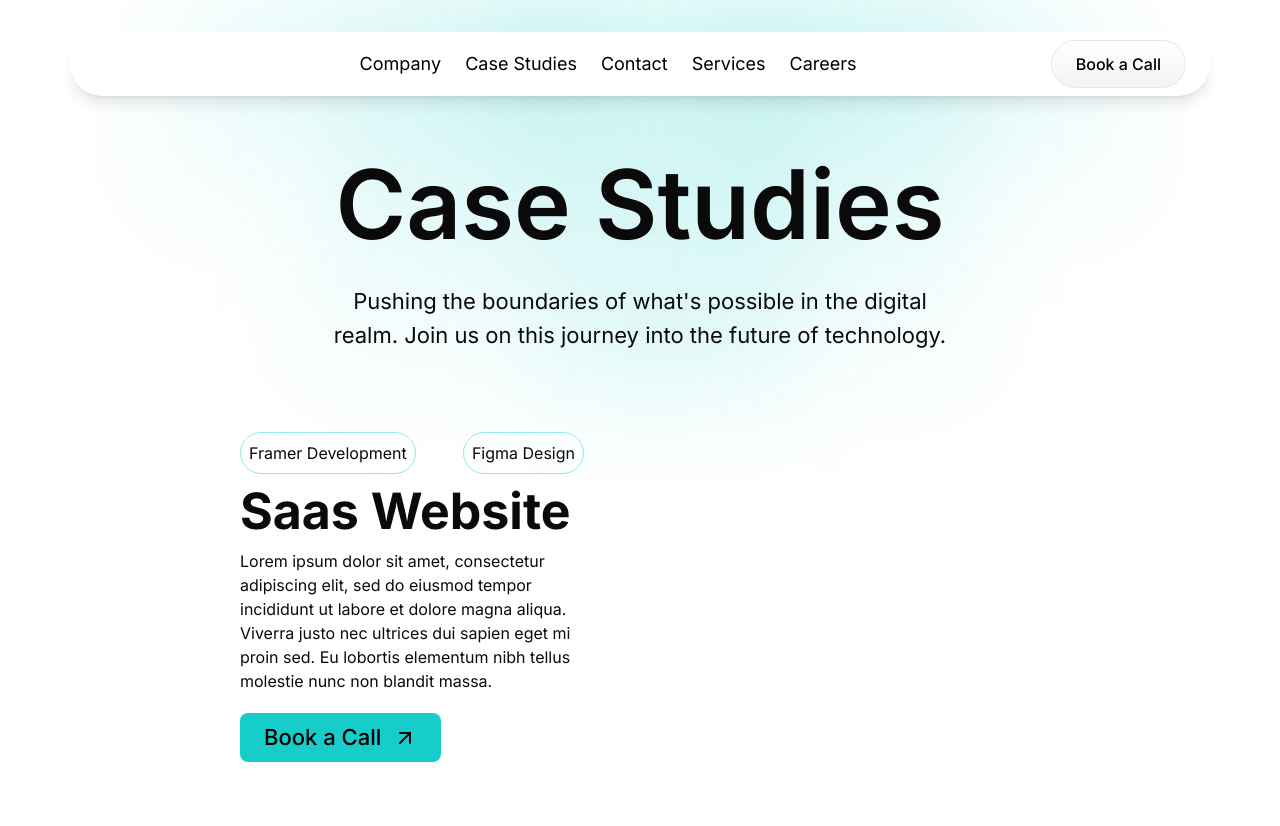
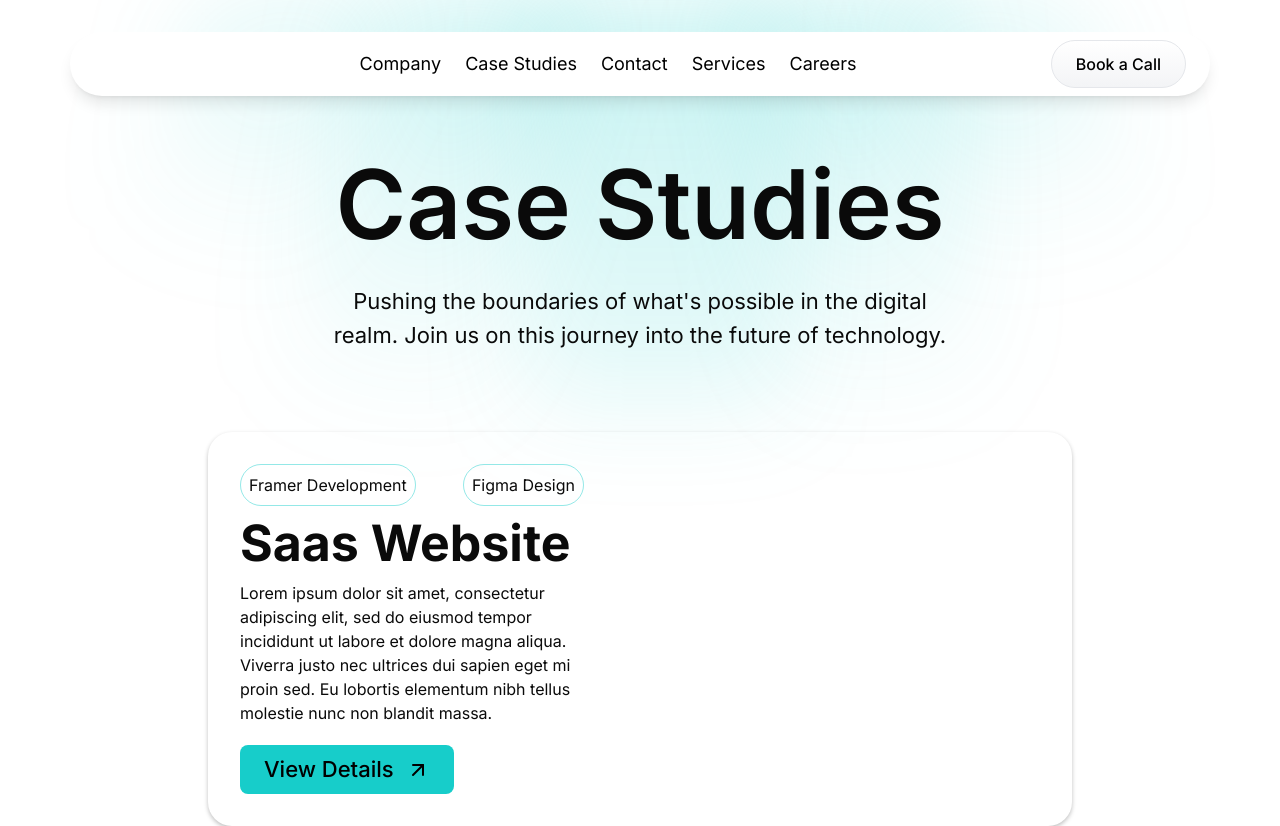
Before and after one commit to Roshen-Perera/ceylon-developers-portfolio, a Next.js app: page /case in a window 1280 px wide. Before the commit the page ends 800 px from the top, so only its background shows below. Built offline with nearby package versions, Linux system fonts and the light colour scheme.

Commit message:
Refactor Studies component layout for improved styling and consistency

```diff
--- a/components/studies.tsx
+++ b/components/studies.tsx
@@ -4,7 +4,7 @@ import React from 'react'
 const Studies = () => {
   return (
     <div className="flex flex-col items-center justify-center mt-20">
-      <div className="grid grid-cols-2 gap-8 px-4">
+      <div className="grid grid-cols-2 gap-8 px-8 py-8 rounded-[24px] shadow-[0px_2px_4px_0px_#00000040]">
         <div className="w-sm">
           <div className="flex flex-col mr-10">
             <div className="flex flex-row justify-between ">
@@ -16,7 +16,7 @@ const Studies = () => {
               </div>
             </div>
             <h2 className="text-[50px] font-bold">Saas Website</h2>
-            <p className='text-left'>
+            <p className="text-left">
               Lorem ipsum dolor sit amet, consectetur adipiscing elit, sed do
               eiusmod tempor incididunt ut labore et dolore magna aliqua.
               Viverra justo nec ultrices dui sapien eget mi proin sed. Eu
@@ -24,7 +24,7 @@ const Studies = () => {
             </p>
           </div>
           <button className="bg-[#17CDCA] mt-5 text-black text-[22px] font-medium rounded-md hover:bg-cyan-500 transition-colors px-6 py-2 h-fit flex justify-center items-center gap-3">
-            Book a Call <ArrowUpRight />
+            View Details <ArrowUpRight />
           </button>
         </div>
       </div>
```
